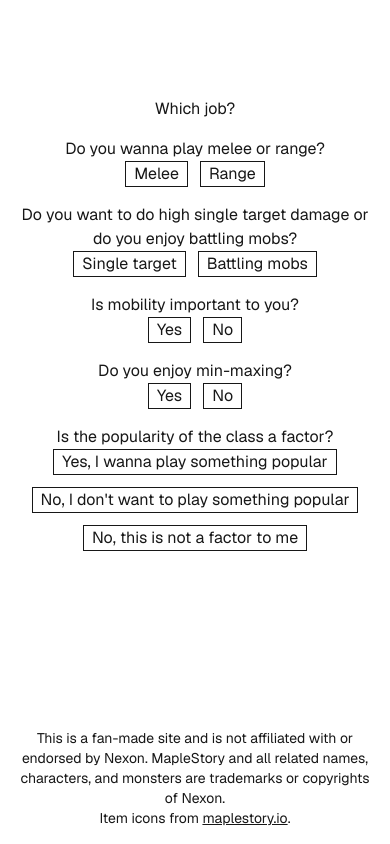
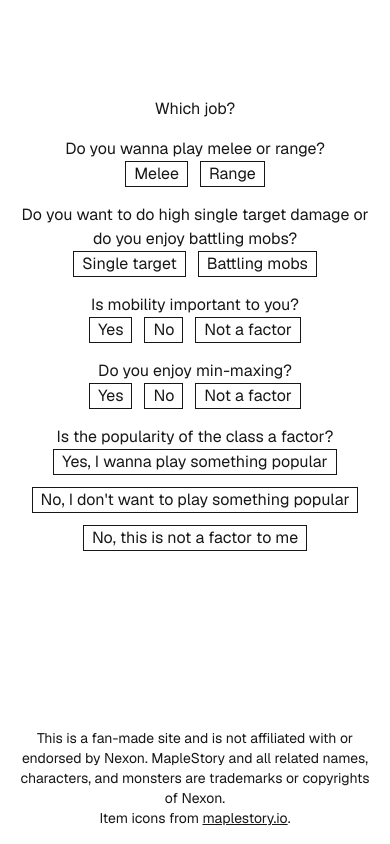
Before and after one commit to jarrensj/msquiz, a Next.js app: page /which-job in a window 390 px wide. Built offline with nearby package versions, Linux system fonts and the light colour scheme.

Commit message:
feat: add a "Not a factor" answer to two which-job questions
The mobility and min-maxing questions only offered Yes or No, which left
no way to say the question doesn't matter to you.

```diff
--- a/app/which-job/job-quiz.tsx
+++ b/app/which-job/job-quiz.tsx
@@ -14,11 +14,11 @@ const questions = [
   },
   {
     prompt: "Is mobility important to you?",
-    choices: ["Yes", "No"],
+    choices: ["Yes", "No", "Not a factor"],
   },
   {
     prompt: "Do you enjoy min-maxing?",
-    choices: ["Yes", "No"],
+    choices: ["Yes", "No", "Not a factor"],
   },
   {
     prompt: "Is the popularity of the class a factor?",
```
